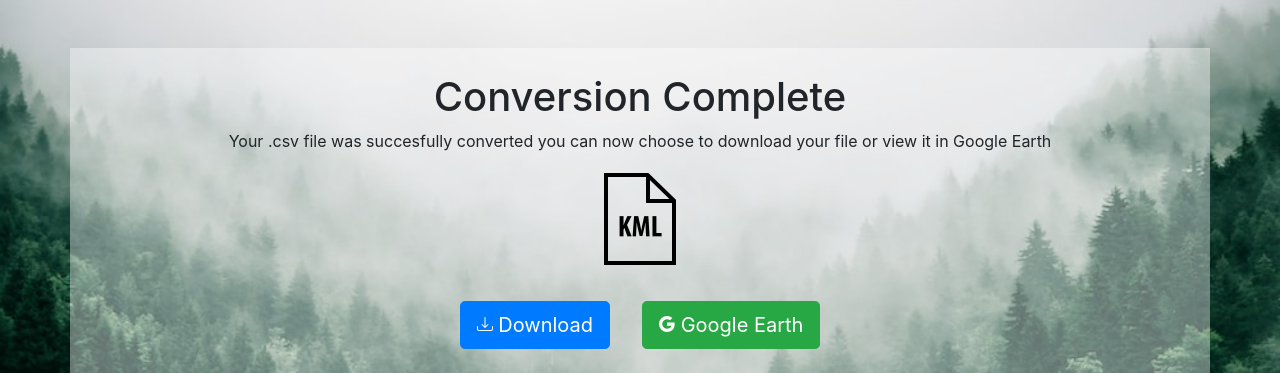
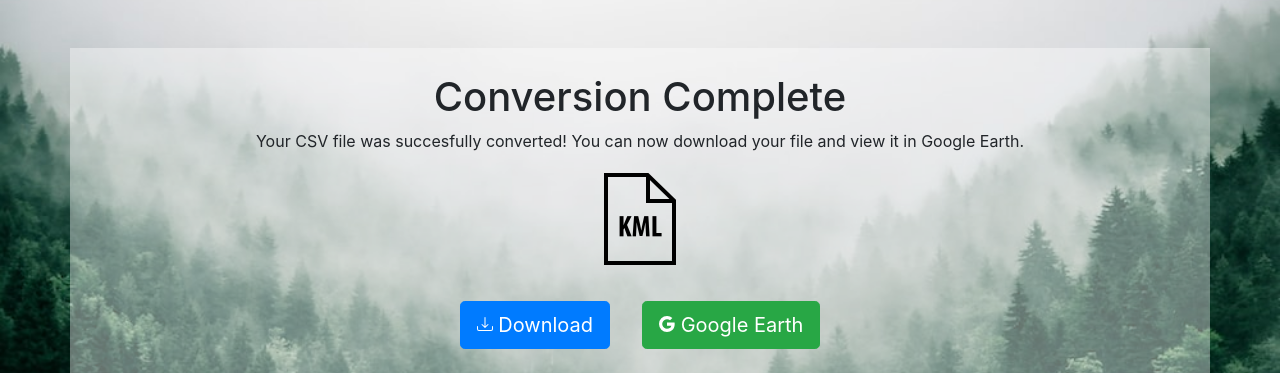
Before and after one commit to HBmem/Air-Pollution-Website, a Django app: page /show in a window 1280 px wide. Shown: the part 56-429 px from the top of the page. Run offline with Django 4.2, Linux system fonts and the light colour scheme; some libraries are stand-ins or nearby versions.

Commit message:
Update show.html

```diff
--- a/air_pollution_website/website/templates/website/show.html
+++ b/air_pollution_website/website/templates/website/show.html
@@ -9,7 +9,7 @@
             <div class="">
                 <h1>Conversion Complete</h1>
                 <p class="text-center">
-                    Your .csv file was succesfully converted you can now choose to download your file or view it in Google Earth
+                    Your CSV file was succesfully converted! You can now download your file and view it in Google Earth.
                 </p>
             </div>
 
```
